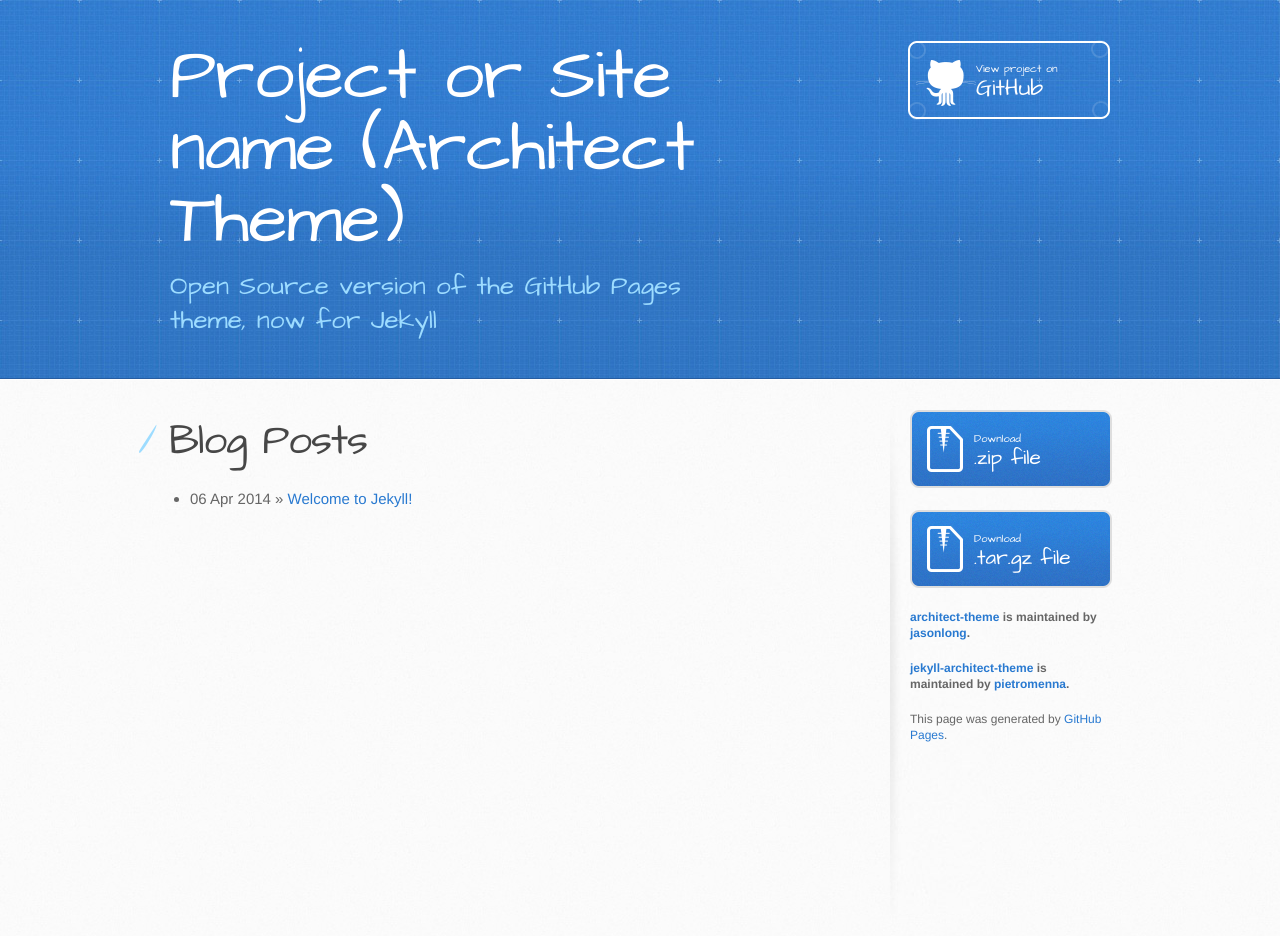
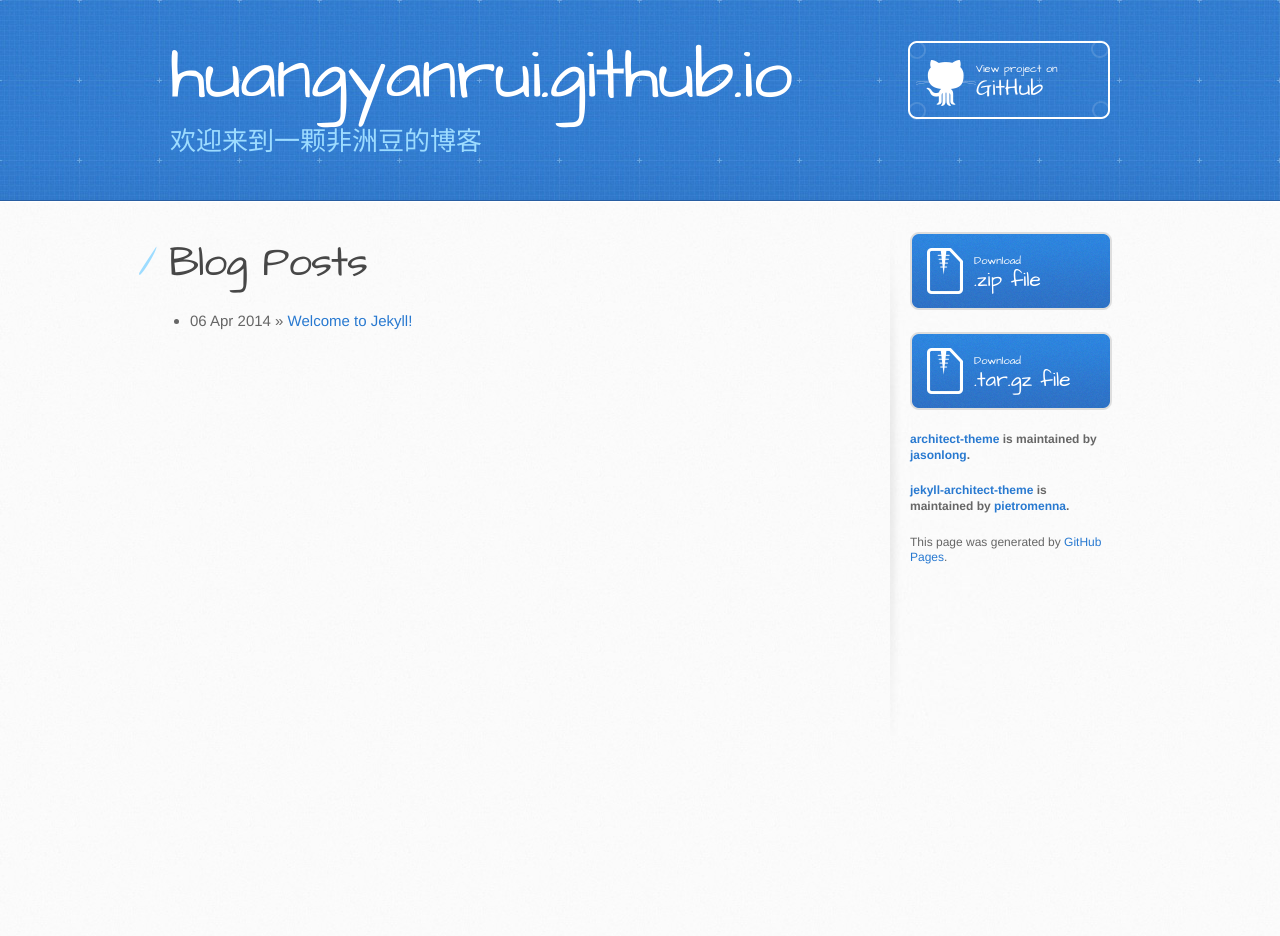
Before and after one commit to huangyanrui/huangyanrui.github.io, a Jekyll site: the page built from index.html, in a window 1280 px wide. Built offline with Jekyll 4.4.1, drawn with Linux system fonts in a browser that asks for light colours; after the commit the page ends 900 px from its top, so only the background shows below that.

Commit message:
修改配置

```diff
--- a/_config.yml
+++ b/_config.yml
@@ -1,9 +1,9 @@
 # Setup
-name:         Project or Site name (Architect Theme)
+name:         huangyanrui.github.io
 tagline:      A responsive theme for your project on GitHub Pages
 baseurl:      ""
 locale:       "en"
-
+title: "一颗非洲豆的博客"
 # Gems
 gems:
   - jekyll-paginate
--- a/_layouts/default.html
+++ b/_layouts/default.html
@@ -20,8 +20,8 @@
     <header>
       <div class="inner">
         <h1> {{ site.name }} </h1>
-        <h2>Open Source version of the GitHub Pages theme, now for Jekyll</h2>
-        <a href="https://github.com/pietromenna/jekyll-architect-theme" class="button"><small>View project on</small> GitHub</a>
+        <h2>欢迎来到一颗非洲豆的博客</h2>
+        <a href="https://github.com/huangyanrui/" class="button"><small>View project on</small> GitHub</a>
       </div>
     </header>
 
```
Also changed, not shown: 1 other file.
